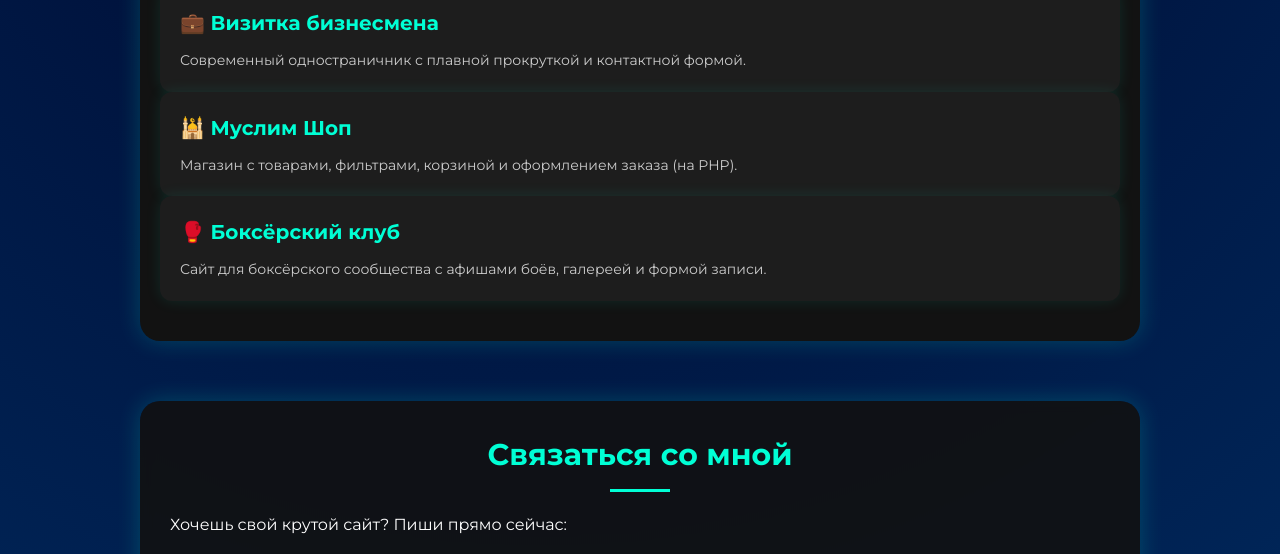
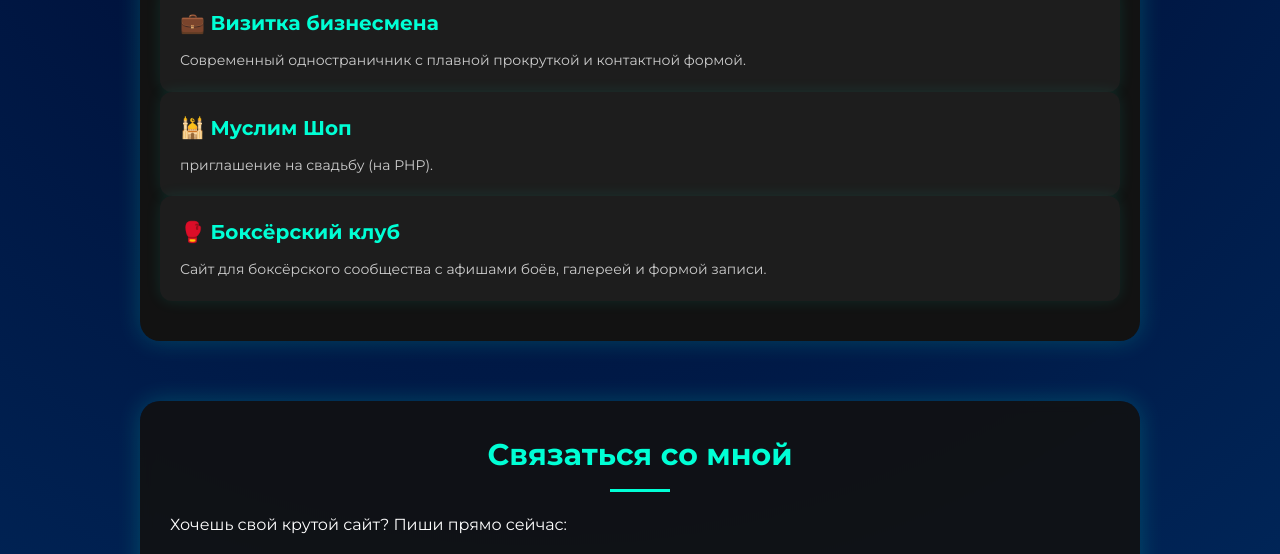
Before and after one commit to noorepost/myvisa, a plain HTML site: page index.html in a window 1280 px wide. Shown: the part 1581-2135 px from the top of the page. Drawn offline with Linux system fonts and the light colour scheme.

Commit message:
Update index.html

```diff
--- a/index.html
+++ b/index.html
@@ -249,7 +249,7 @@
     </div>
     <div class="project-card">
       <h3>🕌 Муслим Шоп</h3>
-      <p>Магазин с товарами, фильтрами, корзиной и оформлением заказа (на PHP).</p>
+      <p>приглашение на свадьбу (на PHP).</p>
     </div>
     <div class="project-card">
       <h3>🥊 Боксёрский клуб</h3>
```
